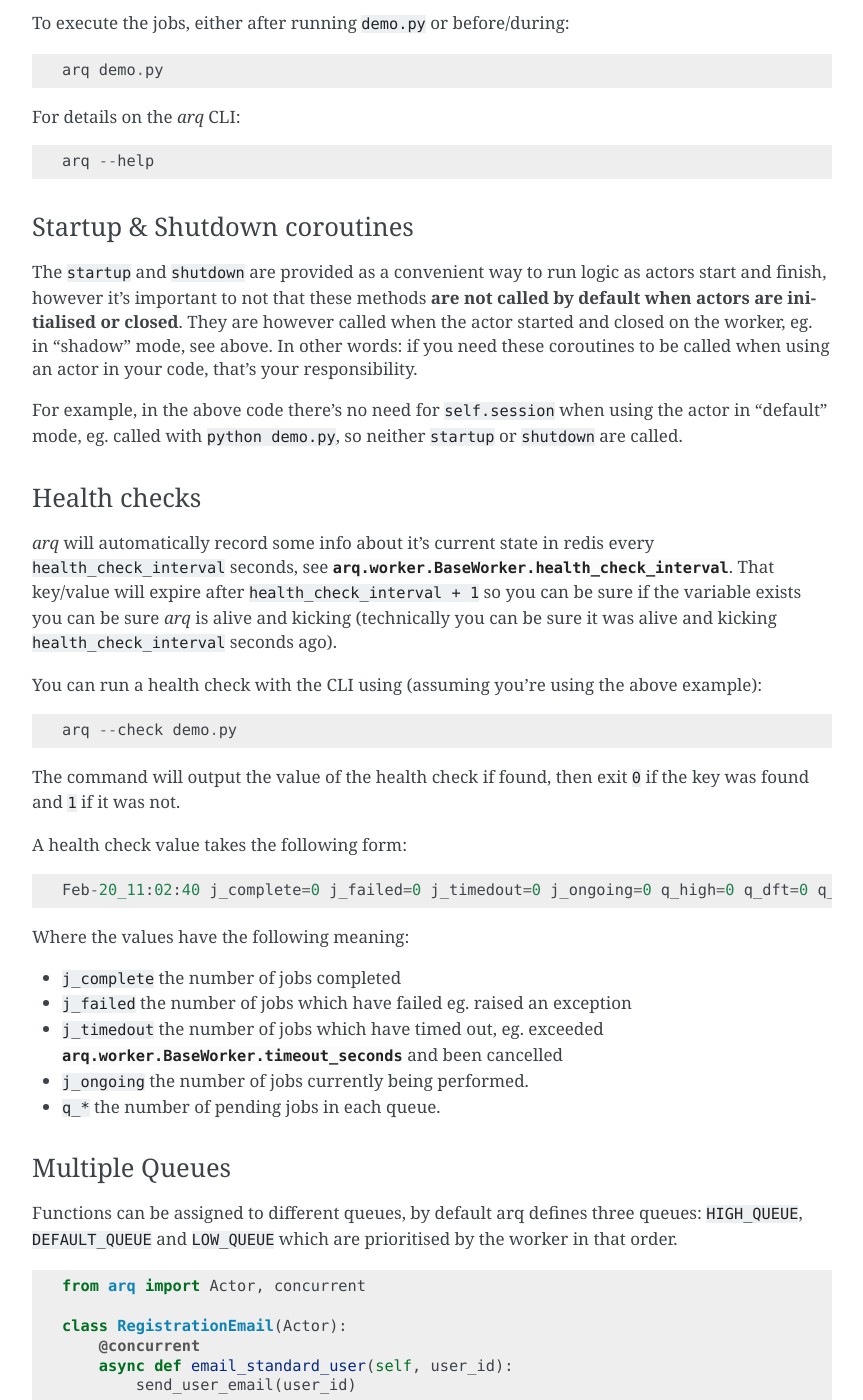
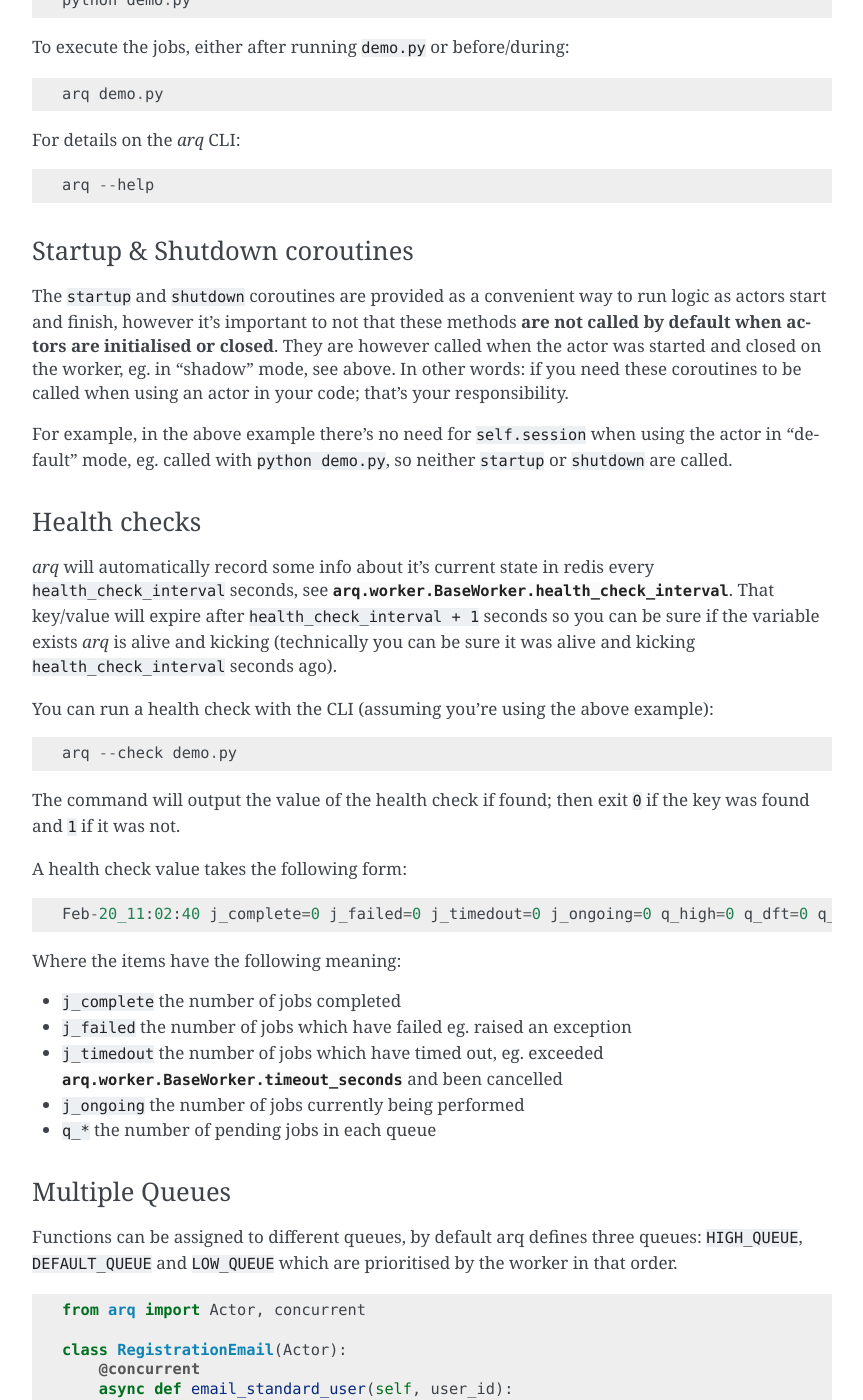
Before and after one commit to python-arq/arq, a Sphinx documentation site: the page built from docs/index.rst, in a window 1280 px wide and 1400 px high, scrolled down 2910 px. Shown: the whole window, without its empty margins (258-1121 px from the left). Built offline with Sphinx 7.4.7, drawn with Linux system fonts in a browser that asks for light colours; the version number could not be read and is left out; some of the changed text lies outside the part shown.

```diff
--- a/docs/usage.rst
+++ b/docs/usage.rst
@@ -25,41 +25,41 @@
 Startup & Shutdown coroutines
 .............................
 
-The ``startup`` and ``shutdown`` are provided as a convenient way to run logic as actors start and finish,
+The ``startup`` and ``shutdown`` coroutines are provided as a convenient way to run logic as actors start and finish,
 however it's important to not that these methods **are not called by default when actors are initialised or closed**.
-They are however called when the actor started and closed on the worker, eg. in "shadow" mode, see above.
-In other words: if you need these coroutines to be called when using an actor in your code, that's your responsibility.
+They are however called when the actor was started and closed on the worker, eg. in "shadow" mode, see above.
+In other words: if you need these coroutines to be called when using an actor in your code; that's your responsibility.
 
-For example, in the above code there's no need for ``self.session`` when using the actor in "default" mode, eg. called
-with ``python demo.py``, so neither ``startup`` or ``shutdown`` are called.
+For example, in the above example there's no need for ``self.session`` when using the actor in "default" mode,
+eg. called with ``python demo.py``, so neither ``startup`` or ``shutdown`` are called.
 
 Health checks
 .............
 
 *arq* will automatically record some info about it's current state in redis every ``health_check_interval`` seconds,
 see :attr:`arq.worker.BaseWorker.health_check_interval`. That key/value will expire after ``health_check_interval + 1``
-so you can be sure if the variable exists you can be sure *arq* is alive and kicking (technically you can be sure it
+seconds so you can be sure if the variable exists *arq* is alive and kicking (technically you can be sure it
 was alive and kicking ``health_check_interval`` seconds ago).
 
-You can run a health check with the CLI using (assuming you're using the above example)::
+You can run a health check with the CLI (assuming you're using the above example)::
 
     arq --check demo.py
 
-The command will output the value of the health check if found,
+The command will output the value of the health check if found;
 then exit ``0`` if the key was found and ``1`` if it was not.
 
 A health check value takes the following form::
 
     Feb-20_11:02:40 j_complete=0 j_failed=0 j_timedout=0 j_ongoing=0 q_high=0 q_dft=0 q_low=0
 
-Where the values have the following meaning:
+Where the items have the following meaning:
 
 * ``j_complete`` the number of jobs completed
 * ``j_failed`` the number of jobs which have failed eg. raised an exception
 * ``j_timedout`` the number of jobs which have timed out, eg. exceeded :attr:`arq.worker.BaseWorker.timeout_seconds`
   and been cancelled
-* ``j_ongoing`` the number of jobs currently being performed.
-* ``q_*`` the number of pending jobs in each queue.
+* ``j_ongoing`` the number of jobs currently being performed
+* ``q_*`` the number of pending jobs in each queue
 
 Multiple Queues
 ...............
```
Also changed, not shown: docs/index.rst (+4 -4 lines), 2 other files.
